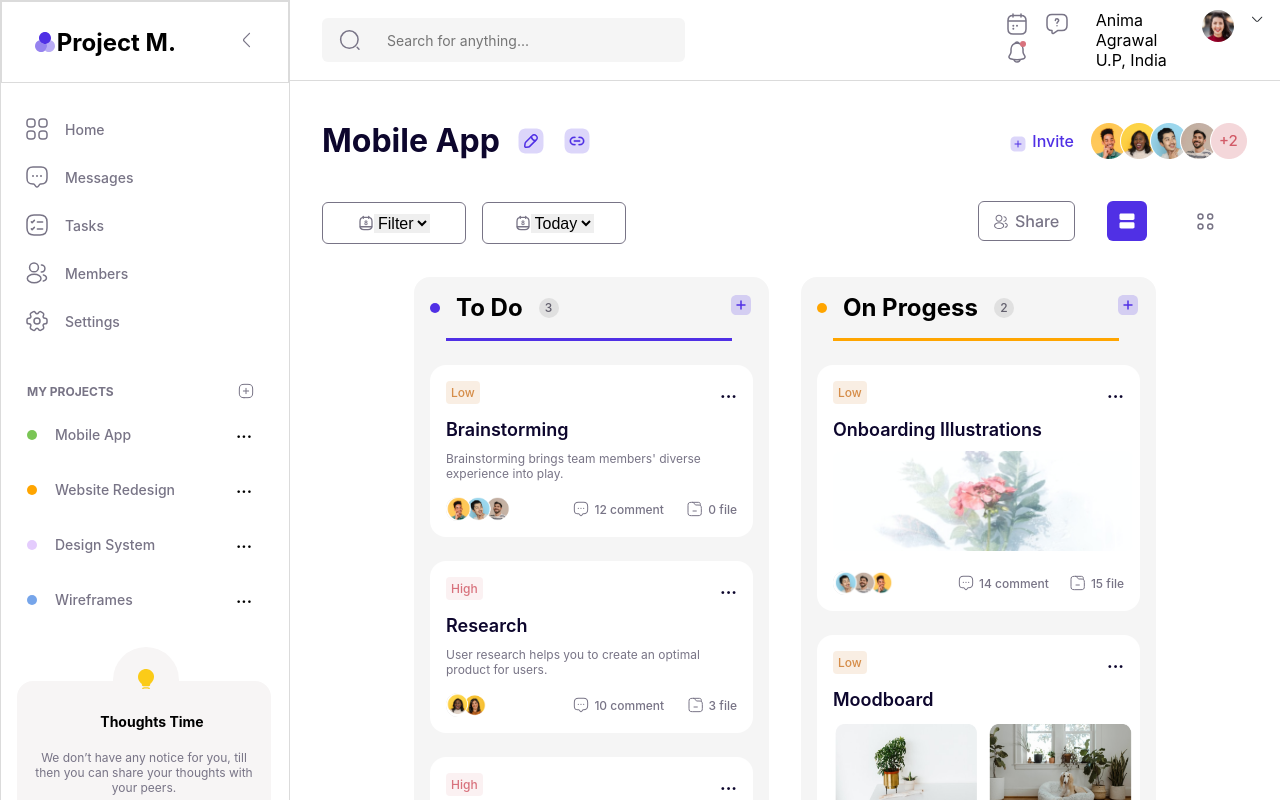
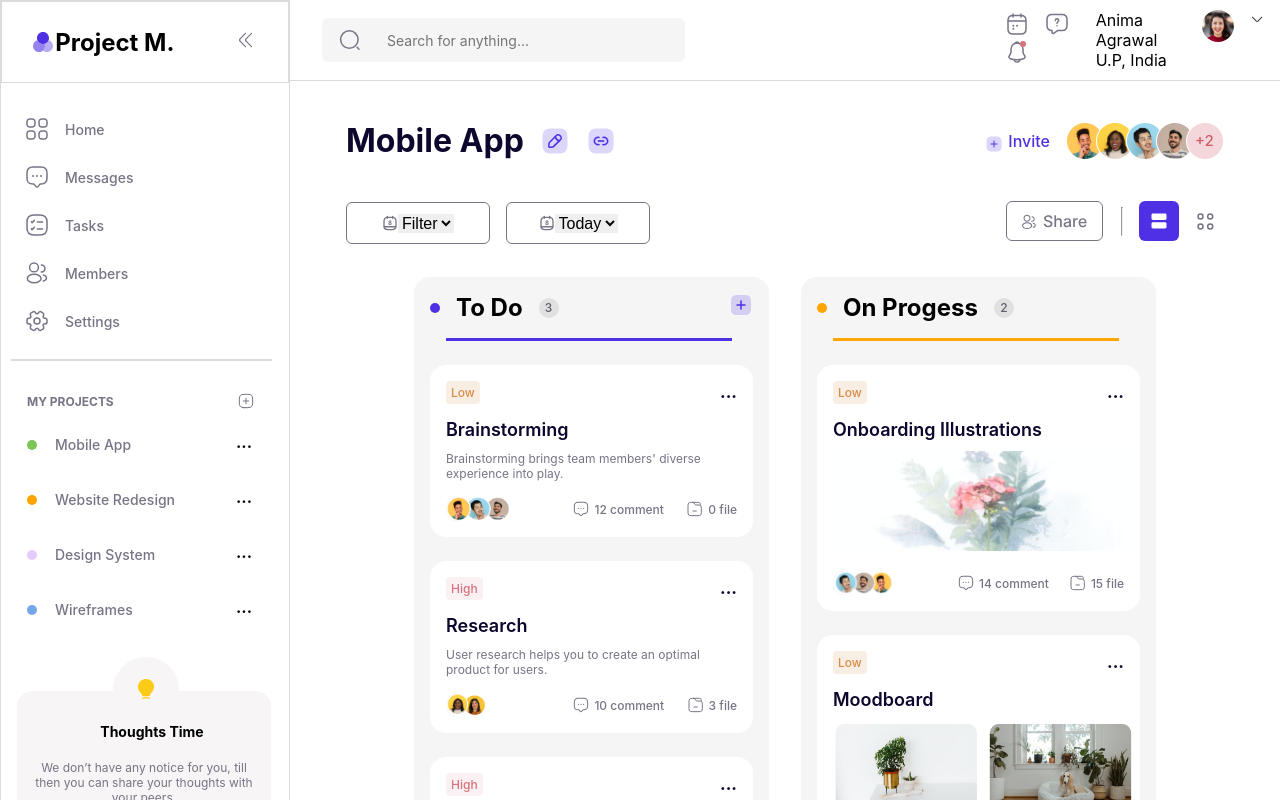
Before and after one commit to Madhuresh123/Kanban-Clone, a React (Create React App) app: page / in a window 1280 px wide. Shown: the top 800 px of the page. Built offline with nearby package versions, Linux system fonts and the light colour scheme.

Commit message:
style-update

```diff
--- a/src/components/Menu.jsx
+++ b/src/components/Menu.jsx
@@ -21,9 +21,11 @@ function Menu() {
 </div>
 
 <div>
-<svg style={{cursor:'pointer'}} width="20" height="20" viewBox="0 0 20 20" fill="none" xmlns="http://www.w3.org/2000/svg">
+<svg width="26" height="20" viewBox="0 0 26 20" fill="none" xmlns="http://www.w3.org/2000/svg">
+<path d="M18.5 17.225C18.3417 17.225 18.1833 17.1667 18.0583 17.0417L12.625 11.6083C11.7417 10.725 11.7417 9.27499 12.625 8.39165L18.0583 2.95832C18.3 2.71665 18.7 2.71665 18.9417 2.95832C19.1833 3.19999 19.1833 3.59999 18.9417 3.84165L13.5083 9.27499C13.1083 9.67499 13.1083 10.325 13.5083 10.725L18.9417 16.1583C19.1833 16.4 19.1833 16.8 18.9417 17.0417C18.8167 17.1583 18.6583 17.225 18.5 17.225Z" fill="#787486"/>
 <path d="M12.5 17.225C12.3417 17.225 12.1833 17.1667 12.0583 17.0417L6.62499 11.6083C5.74166 10.725 5.74166 9.27499 6.62499 8.39165L12.0583 2.95832C12.3 2.71665 12.7 2.71665 12.9417 2.95832C13.1833 3.19999 13.1833 3.59999 12.9417 3.84165L7.50833 9.27499C7.10833 9.67499 7.10833 10.325 7.50833 10.725L12.9417 16.1583C13.1833 16.4 13.1833 16.8 12.9417 17.0417C12.8167 17.1583 12.6583 17.225 12.5 17.225Z" fill="#787486"/>
 </svg>
+
 </div>
 </div>
 
@@ -88,6 +90,7 @@ function Menu() {
 
      </div>
 
+<hr width='90%' style={{marginLeft:'10px', marginBottom:'1rem', marginTop:'-0.5rem', border: '1px solid #DBDBDB'}}/>
 
 <div className='menu_projects'>
 <div className='menu_projects_title'>
--- a/src/components/ProjectSection.jsx
+++ b/src/components/ProjectSection.jsx
@@ -275,7 +275,7 @@ function ProjectSection() {
 
         <div className="filter-section">
           <div className="filter-section-left">
-            <div className="filter_menu">
+            <div className="filter_menu" style={{cursor:'pointer'}}>
               <svg
                 width="16"
                 height="16"
@@ -331,7 +331,7 @@ function ProjectSection() {
               </select>
             </div>
 
-            <div className="filter_menu">
+            <div className="filter_menu" style={{cursor:'pointer'}}>
               <svg
                 width="16"
                 height="16"
@@ -379,17 +379,12 @@ function ProjectSection() {
 
               <select style={{ fontSize: "16px" }}>
                 <option >Today</option>
-                {(option) => (
-                  <option key={option} value={option}>
-                    {option}
-                  </option>
-                )}
               </select>
             </div>
           </div>
 
           <div className="filter-section-right">
-            <span style={{ margin: "0 1rem" }}>
+            <span style={{ margin: "0 1rem" , cursor:"pointer"  }}>
               <svg
                 width="97"
                 height="40"
@@ -428,7 +423,9 @@ function ProjectSection() {
               </svg>
             </span>
 
-            <span style={{ margin: "0 1rem" }}>
+            <hr style={{ borderTop: '1px solid #787486', height:'1.7rem', marginBottom: '3px', marginLeft:'2px'}}/>
+
+            <span style={{ margin: "0 -1rem 0 1rem", cursor:"pointer" }}>
               <svg
                 width="40"
                 height="40"
@@ -448,7 +445,7 @@ function ProjectSection() {
               </svg>
             </span>
 
-            <span style={{ margin: "0 1rem" }}>
+            <span style={{ margin: "0 1rem", cursor:"pointer"  }}>
               <svg
                 style={{ margin: "0 1rem" }}
                 width="21"
--- a/src/components/Todo.jsx
+++ b/src/components/Todo.jsx
@@ -22,6 +22,7 @@ function Todo(props) {
           </div>
         </div>
 
+        {props.card === '3' &&
         <div>
         <svg
           width="24"
@@ -42,6 +43,8 @@ function Todo(props) {
           />
         </svg>
       </div>
+      }
+
       </div>
 
       <hr
--- a/src/styles/menu.css
+++ b/src/styles/menu.css
@@ -1,6 +1,6 @@
 .menu{
     width: 18rem;
-    height: 58.25rem;
+    height: 120vh;
     border: 1px solid #DBDBDB;
 }
 
--- a/src/styles/projectSection.css
+++ b/src/styles/projectSection.css
@@ -2,7 +2,7 @@
     display: flex;
     justify-content: space-between;
     flex-wrap: wrap;
-    margin: 2rem 2rem 1rem 2rem;
+    margin: 2rem 3.5rem 1rem 3.5rem;
 }
 
 .title-section-left{
@@ -52,6 +52,7 @@ color: #0D062D;
     justify-content: space-between;
     align-items: center;
     flex-wrap: wrap;
+    margin: 0 0 0 1.5rem;
 
 }
 
```
Lines whose indentation alone changed are shown as unchanged.
